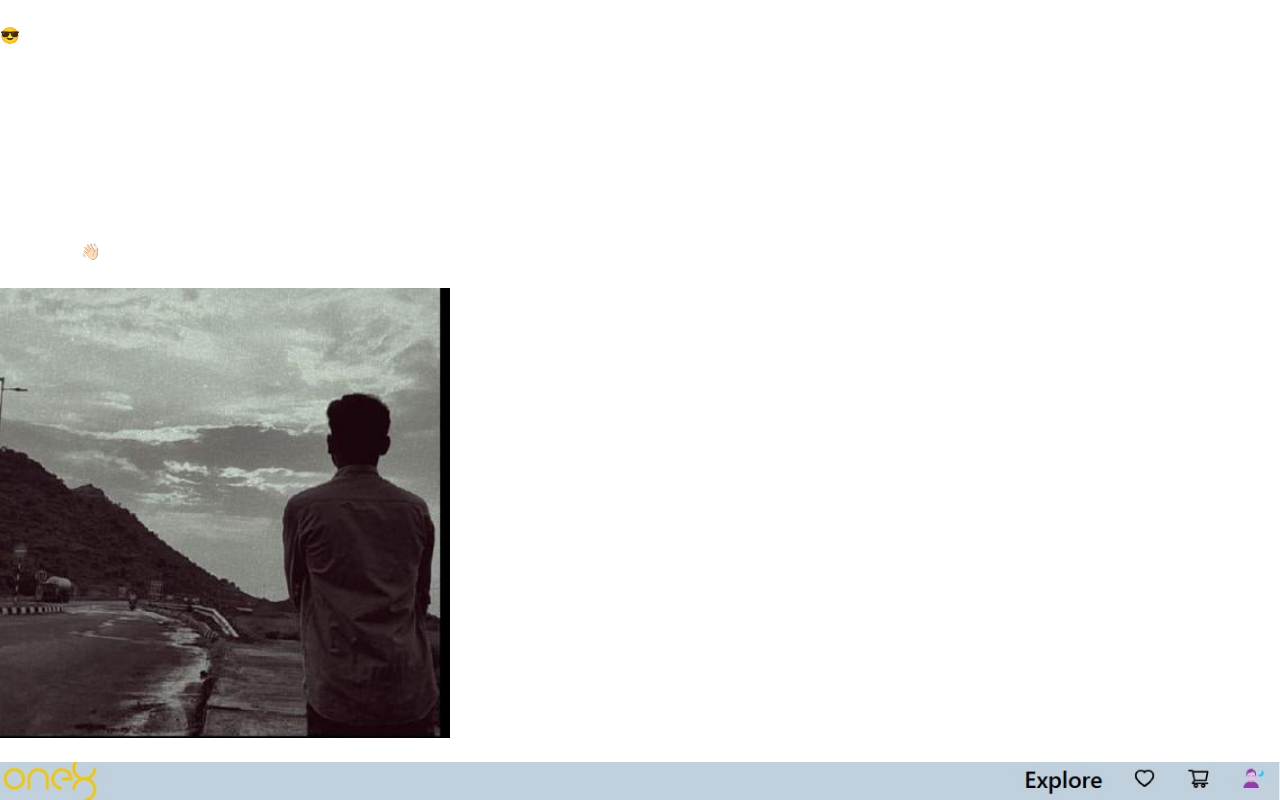
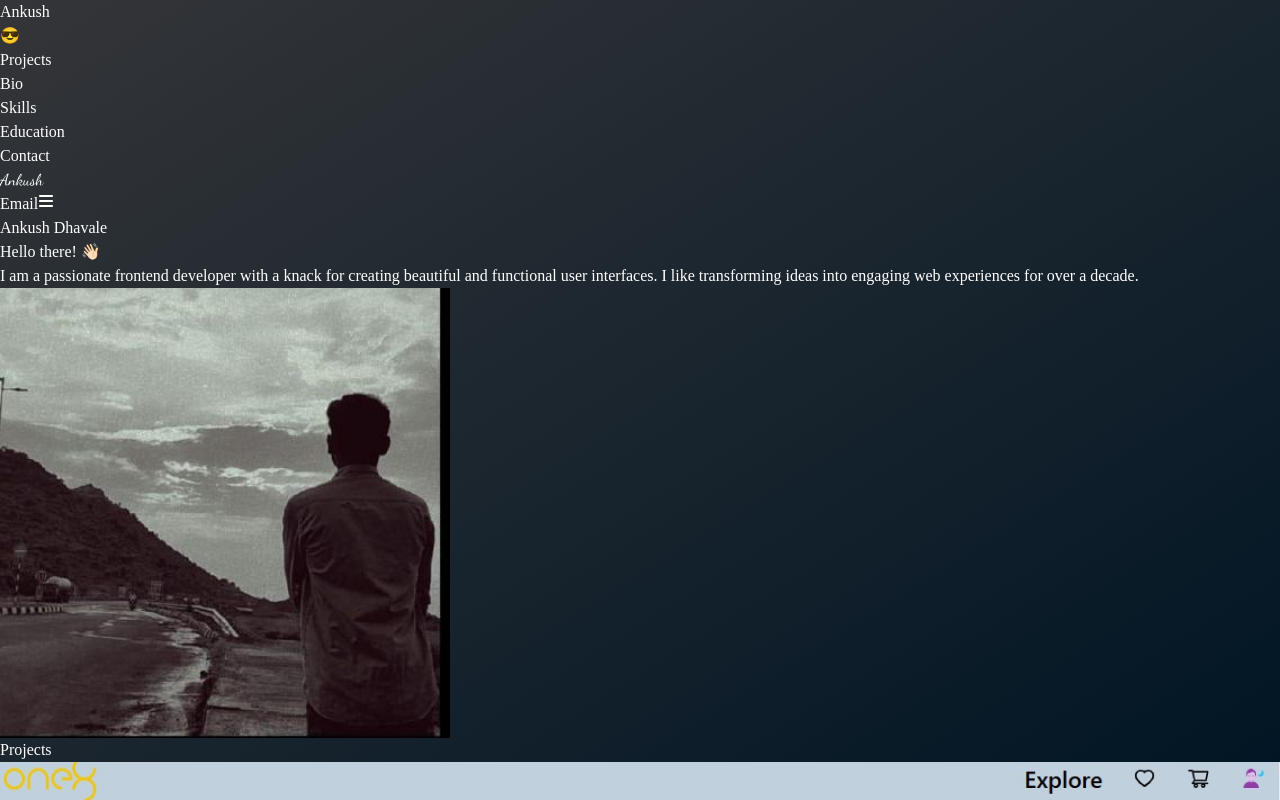
Before and after one commit to ankushdhavale/ankushdhavale.in, a React (Vite) app: page / in a window 1280 px wide. Built offline with nearby package versions, Linux system fonts and the light colour scheme; a web font is replaced by a local one.

Commit message:
Some implement feature

```diff
--- a/src/index.css
+++ b/src/index.css
@@ -17,7 +17,7 @@ html , body{
 /* #1E3B70 > #29539B */
 
 body{
-  background-color: linear-gradient(to bottom right, #343538, #001524);
+  background: linear-gradient(to bottom right, #343538, #001524);
   /* background-color: black; */
   font-family: "Parkinsans", serif;
   color: #fff;
```
